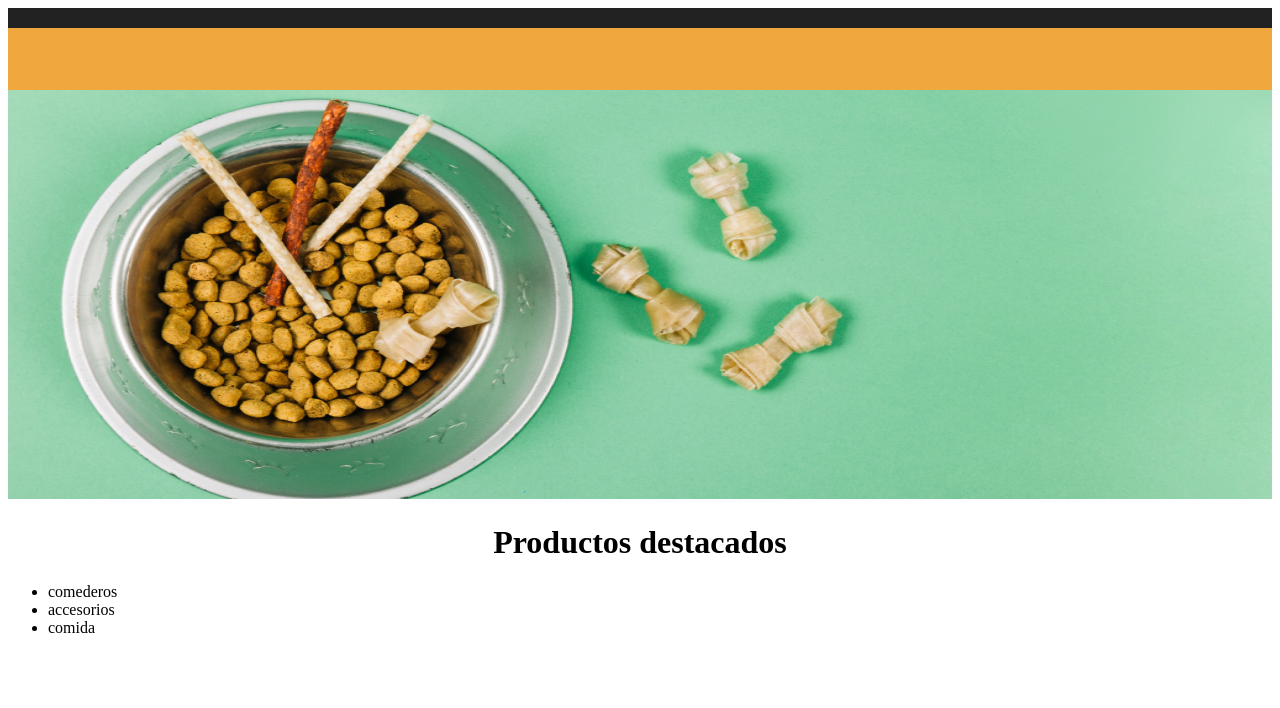
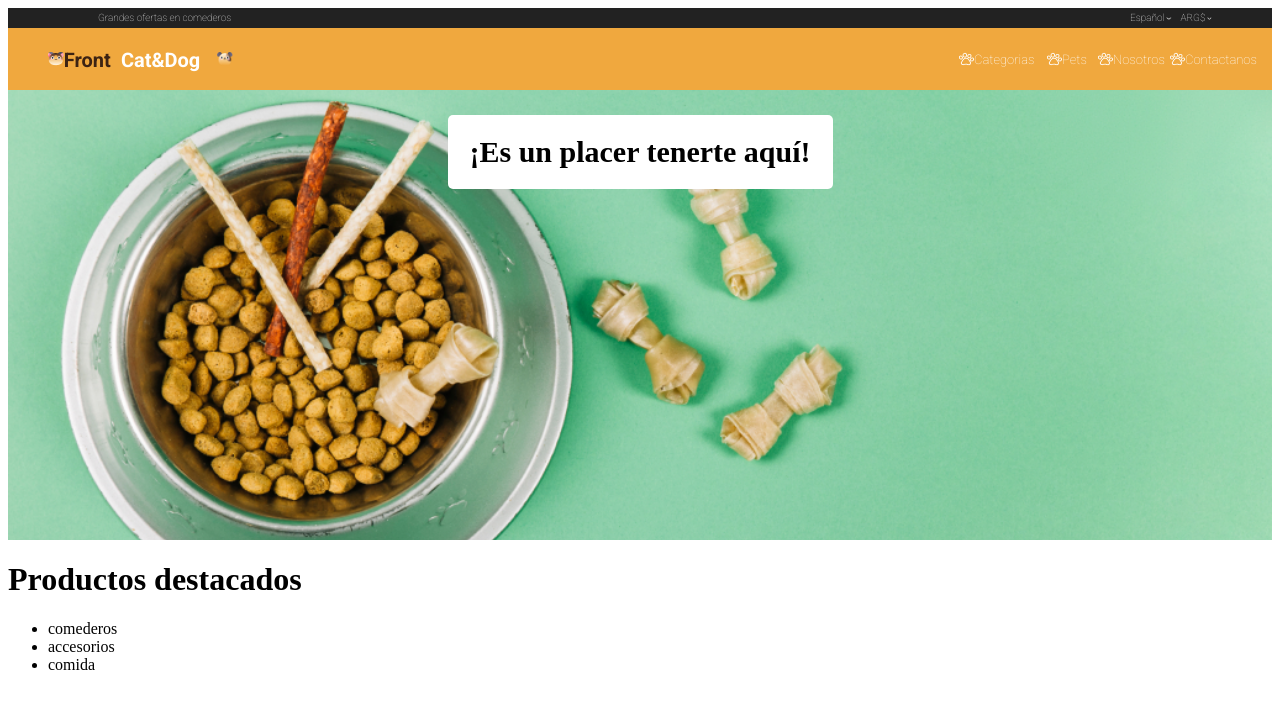
Before and after one commit to lmvalencia22/lmvalencia22, a plain HTML site: page Pesthop/index.html in a window 1280 px wide. Drawn offline with Linux system fonts and the light colour scheme; a web font is replaced by a local one.

Commit message:
cambios a petshop

```diff
--- a/Pesthop/css/archivo.css
+++ b/Pesthop/css/archivo.css
@@ -1,23 +1,217 @@
 .rectangulo1 {
   width: 100%;
   height: 20px;
-  left: calc(50% - 1024px / 2);
+  left: calc(50% - 1024px/2);
   top: 0px;
   background: #222222;
+  display: flex;
 }
+
+.divcontainer2{
+  display: flex;
+}
+.grandesComederos {
+  width: 138px;
+  height: 12px;
+  color: #F3F3F3;
+  margin-left: 90px;
+  margin-top: 4px;
+  font-family: 'Roboto', sans-serif;
+  font-size: 10px;
+}
+
+.divcontainer3{
+  display: flex;
+  margin-left: auto;
+  margin-right: 60px;
+}
+
+.espanol{
+  width: 36px;
+  height: 12px;
+  color: #F3F3F3;
+  margin-top: 4px;
+  margin-left: auto;
+  font-family: 'Roboto', sans-serif;
+  font-size: 10px;
+
+}
+
+.flecha{
+  width: 5.5px;
+  height: 2.75px;
+  margin-top: 9px;
+  margin-right: 9px;
+}
+
+.arg{
+  width: 26px;
+  height: 12px;
+  color: #F3F3F3;
+  margin-top: 4px;
+  margin-left: auto;
+  font-family: 'Roboto', sans-serif;
+  font-size: 10px;
+}
+
+.flechad{
+  width: 5.5px;
+  height: 2.75px;
+  margin-top: 9px;
+}
+
 .rectangulo2 {
+  display: flex;
   width: 100%;
   height: 62px;
-  left: calc(50% - 1024px / 2);
-  top: 20px;
+  display: flex;
+  background: #f0a83e;
+}
 
-  background: #f0a83e;
+.contenedor1{
+    display: flex;
+    align-items: center;
+}
+
+.gato{
+  width: 15.68px;
+  height: 13.12px;
+  margin-left: 40px;
+
+}
+
+.front{
+  width: 57.21px;
+  height: 23px;
+  margin-top: center;
+  color: #3C2313;
+  font-family: 'Roboto', sans-serif;
+  font-weight:bold;
+  font-size: 20px;
+}
+
+.catDog{
+  width: 96.35px;
+  height: 23px;
+  margin-top: center;
+  color: #FFFFFF;
+  font-family: 'Roboto', sans-serif;
+  font-weight:bold;
+  font-size: 20px
+}
+
+.dog{
+  width: 15.68px;
+  height: 13.12px;
+}
+
+.contenedor2{
+  display: flex;
+  align-items: center;
+  margin-left: auto;
+  margin-right: 60px;
+}
+
+.huella{
+  width: 15px;
+  height: 14px;
+  margin-right: 0%;
+}
+
+.categorias{
+  width: 64px;
+  height: 14px;
+  color: #FFFFFF;
+  margin-left: auto;
+  margin-top: center;
+  margin-right: 9px;
+  font-family: 'Roboto', sans-serif;
+  font-size: 13px;
+}
+
+.huellad{
+  width: 15px;
+  height: 14px;
+}
+
+.pets{
+  width: 27px;
+  height: 14px;
+  color: #FFFFFF;
+  margin-left: auto;
+  margin-right: 9px;
+  margin-top: center;
+  font-family: 'Roboto', sans-serif;
+  font-size: 13px;
+}
+
+.huella3{
+  width: 15px;
+  height: 14px;
+}
+
+.nosotros{
+  width: 27px;
+  height: 14px;
+  color: #FFFFFF;
+  margin-right: 30px;
+  margin-top: center;
+  font-family: 'Roboto', sans-serif;
+  font-size: 13px;
+}
+
+.huella4{
+  width: 15px;
+  height: 14px;
+}
+
+.contactanos{
+  width: 27px;
+  height: 14px;
+  color: #FFFFFF;
+  margin-top: center;
+  font-family: 'Roboto', sans-serif;
+  font-size: 13px;
+}
+.contenedor-img-principal{
+  background-image: url(../img/imagen1.jpg);
+  background-size: cover;
+  height: 450px;
+  width: 100%;
+}
+
+.tenerte{
+  background-color: white;
+  font-size: 30px;
+  padding: 10px;
+  width: 365px;
+  height: 54px;
+  text-align: center;
+  border-radius: 5px;
+  line-height: 54px;
+}
+
+.div{
+  display: flex;
+  flex-direction: column;
+  align-items: center;
+  align-content: flex-end;
+  margin:0%;
+}
 }
 h1 {
   width: 100%;
   text-align: center;
 }
+
 .imagen {
   width: 100%;
-  height: 409px;
+  height: 100%;
 }
+
+header {
+  width: 100%;
+  height: 62px;
+  left: 0px;
+  top: 20px;
+}
--- a/Pesthop/index.html
+++ b/Pesthop/index.html
@@ -4,20 +4,62 @@
     <meta charset="UTF-8" />
     <meta http-equiv="X-UA-Compatible" content="IE=edge" />
     <meta name="viewport" content="width=device-width, initial-scale=1.0" />
+    <link rel="preconnect" href="https://fonts.gstatic.com" crossorigin>
+    <link href="https://fonts.googleapis.com/css2?family=Roboto:wght@700&family=Style+Script&display=swap" rel="stylesheet">
+    <link rel="preconnect" href="https://fonts.gstatic.com" crossorigin>
+    <link href="https://fonts.googleapis.com/css2?family=Roboto:wght@100&display=swap" rel="stylesheet">
     <link rel="stylesheet" href="css/archivo.css" />
     <title>Pesthop</title>
   </head>
   <body>
-    <header>
-      <div class="rectangulo1"></div>
-      <div class="rectangulo2"></div>
-      <img class="imagen" src="img/imagen1.jpg" />
+    <div class="rectangulo1">
+      <div class="divcontainer2">
+        <div class="grandesComederos">Grandes ofertas en comederos</div>
+      </div>
+      <div class="divcontainer3">
+        <text class="espanol">Español</text>
+        <img class="flecha" src="img/Vector 1.png"/>
+        <text class="arg">ARG$</text>
+      <img class="flechad" src="img/Vector 1.png" />
+      </div>
+    </div>
+
+    <div class="rectangulo2">
+      <div class="contenedor1">
+        <img class="gato" src="img/Cat.png"/>
+        <text class="front">Front</text>
+        <text class="catDog">Cat&Dog</text>
+        <img class="dog"src="img/Dog.png"/>
+      </div>
+      <nav class="contenedor2">
+        <img class="huella" src="img/pawprint 1.png"/>
+        <text class="categorias">Categorias</text>
+        <img class="huellad" src="img/pawprint 1.png"/>
+        <p class="pets">Pets</p>
+        <img class="huella2" src="img/pawprint 1.png"/>
+        <p class="nosotros">Nosotros</p>
+        <img class="huella3" src="img/pawprint 1.png"/>
+        <p class="contactanos">Contactanos</p>
+      </nav>
+    </div>
+    <main>
+      <div class="contenedor-img-principal">
+        <div class="div">
+          <h2 class="tenerte">¡Es un placer tenerte aquí!</h2>
+          <h4></h4>
+          <h4></h4>
+        </div>
+
+      </div>
+
+
       <h1>Productos destacados</h1>
       <ul>
         <li>comederos</li>
         <li>accesorios</li>
         <li>comida</li>
       </ul>
-    </header>
+    </main>
   </body>
+
 </html>
```
Also changed, not shown: Pesthop/img/Cat.png (added), Pesthop/img/Dog.png (added), Pesthop/img/Vector 1.png (added), Pesthop/img/pawprint 1.png (added).
